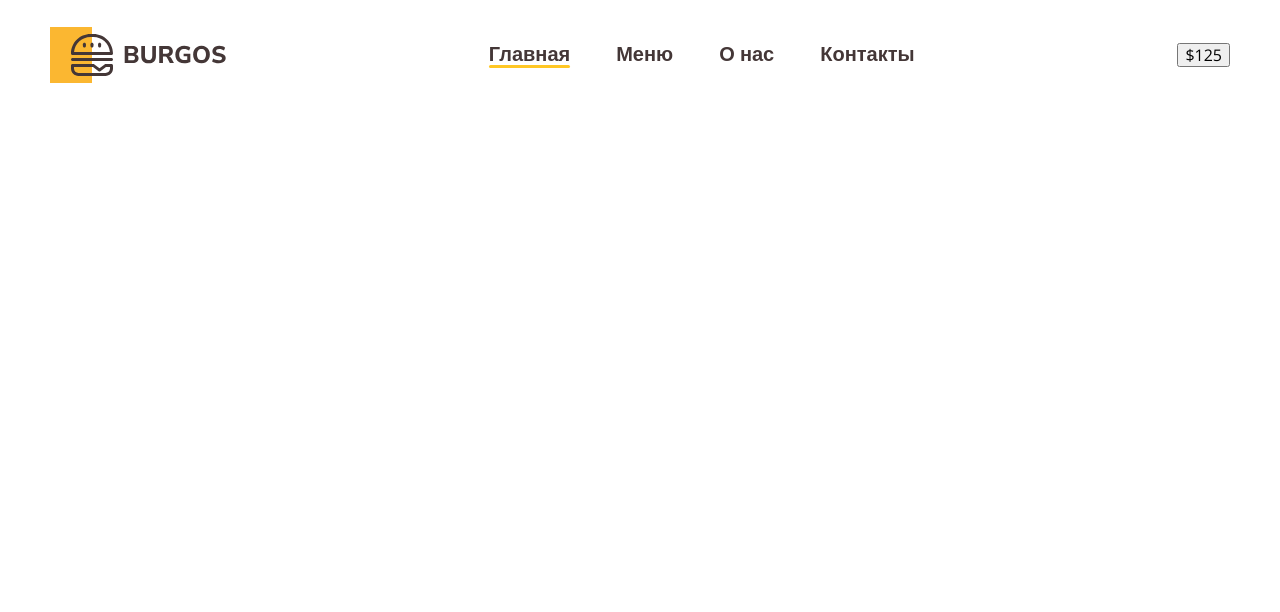
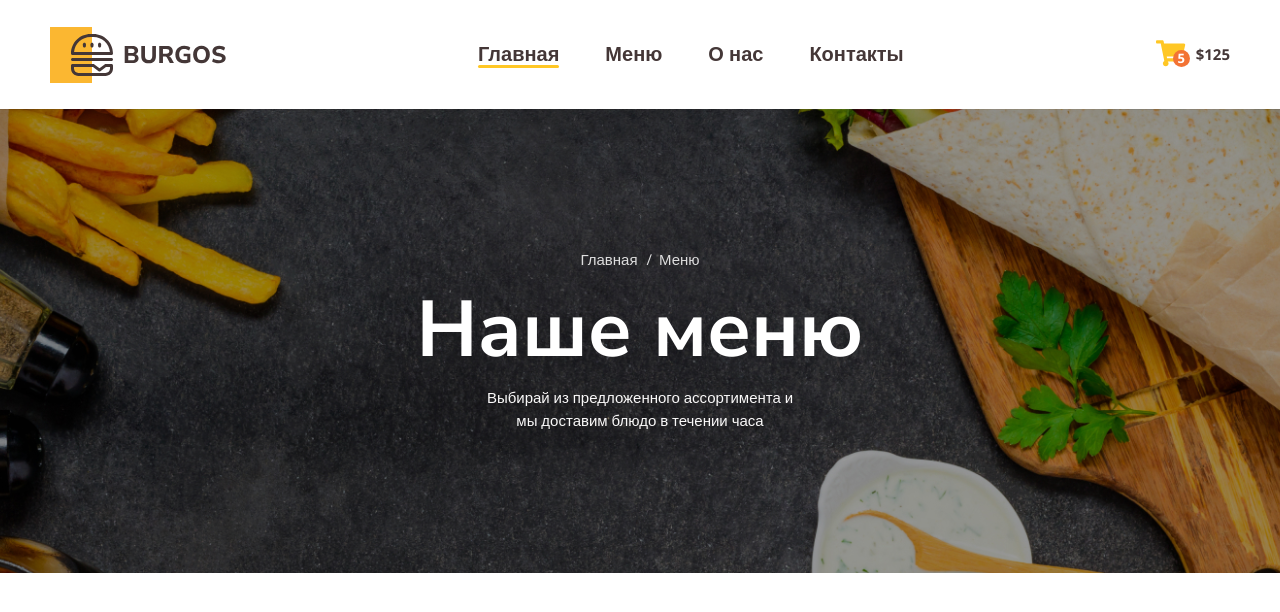
Before and after one commit to andreychupyrko/Module01-Burger, a plain HTML site: page index.html in a window 1280 px wide. Drawn offline with nearby package versions, Linux system fonts and the light colour scheme.

Commit message:
Add styles

```diff
--- a/index.html
+++ b/index.html
@@ -1,5 +1,5 @@
 <!DOCTYPE html>
-<html lang="en">
+<html lang="ru">
 <head>
     <meta charset="UTF-8">
     <meta name="viewport" content="width=device-width, initial-scale=1.0">
@@ -31,9 +31,33 @@
                         </li>
                     </ul>
                </nav>
-               <button type="button">$125</button>
+               <button type="button" class="button">
+                    <span class="button-item">
+                        <img src="images/cart.svg" alt="Корзина">
+                        <span class="button-count">
+                            5
+                        </span>
+                    </span>
+                    <span class="button-text">
+                        $125
+                    </span>
+               </button>
             </div>
         </div>
     </header>
+    <div class="bg">
+        <div class="container">
+            <ul class="breadcrumbs">
+                <li>
+                    <a href="#">Главная</a>
+                </li>
+                <li>
+                    <a href="#">Меню</a>
+                </li>
+            </ul>
+            <h1 class="title">Наше меню</h1>
+            <p class="description">Выбирай из предложенного ассортимента и мы доставим блюдо в течении часа</p>
+        </div>
+    </div>
 </body>
 </html>
--- a/styles/main.css
+++ b/styles/main.css
@@ -46,3 +46,77 @@ body {
 .header-nav a.active::after {
     background: #FFC725;
 }
+.button {
+    display: flex;
+    align-items: center;
+    background-color: transparent;
+    border: none;
+    padding: 0;
+    gap: 10px;
+}
+.button-item {
+    position: relative;
+}
+.button-count {
+    font-size: 13px;
+    font-weight: 700;
+    color: #fff;
+    background-color: #F37335;
+    border-radius: 100%;
+    position: absolute;
+    width: 17px;
+    height: 17px;
+    text-align: center;
+    line-height: 1.3;
+    bottom: 3px;
+    right: -4px;
+}
+.button-text {
+    color: #443737;
+    font-size: 15px;
+    font-weight: 700;
+}
+.bg {
+    text-align: center;
+    color: #fff;
+    background-image: url(../images/bg.jpg);
+    background-size: cover;
+    background-position: center center;
+    padding: 142px 0;
+}
+.breadcrumbs {
+    padding-left: 0;
+    margin-top: 0;
+    list-style-type: none;
+    display: flex;
+    justify-content: center;
+    gap: 16px;
+}
+.breadcrumbs a {
+    color: #DEDEDE;
+    font-size: 15px;
+    font-family: 'Open Sans', sans-serif;
+    text-decoration: none;
+}
+.breadcrumbs a::before {
+    content: '/';
+    position: relative;
+    left: -7px;
+}
+.breadcrumbs li:first-child a::before {
+    display: none;
+}
+.title {
+    font-weight: 700;
+    font-size: 79px;
+    margin-top: 10px;
+    margin-bottom: 10px;
+}
+.description {
+    font-family: 'Open Sans', sans-serif;
+    font-size: 15px;
+    line-height: 1.5;
+    color: #FAF9F9;
+    max-width: 320px;
+    margin: 0 auto;
+}
```
Also changed, not shown: images/bg.jpg (added), images/cart.svg (added), 2 other files.
